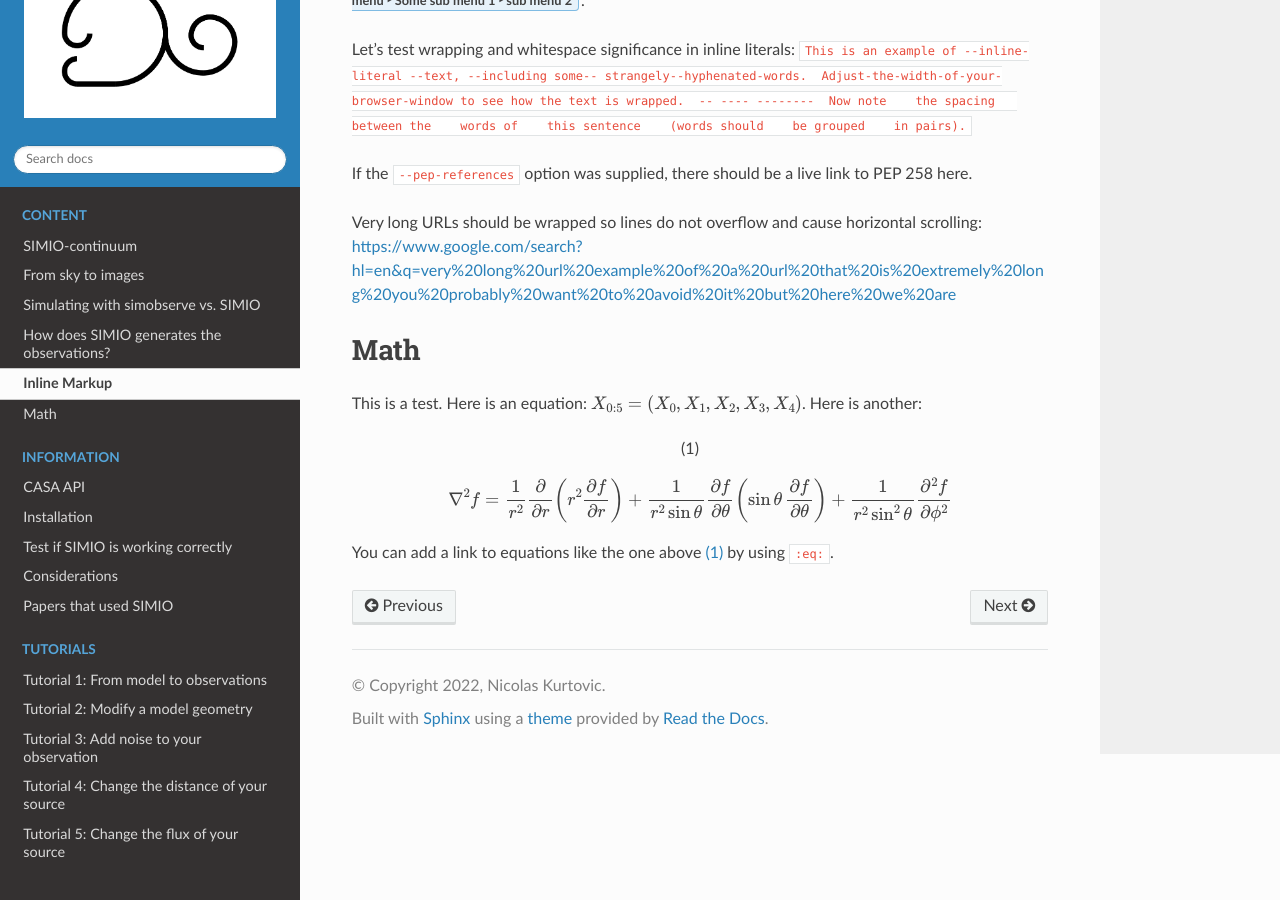
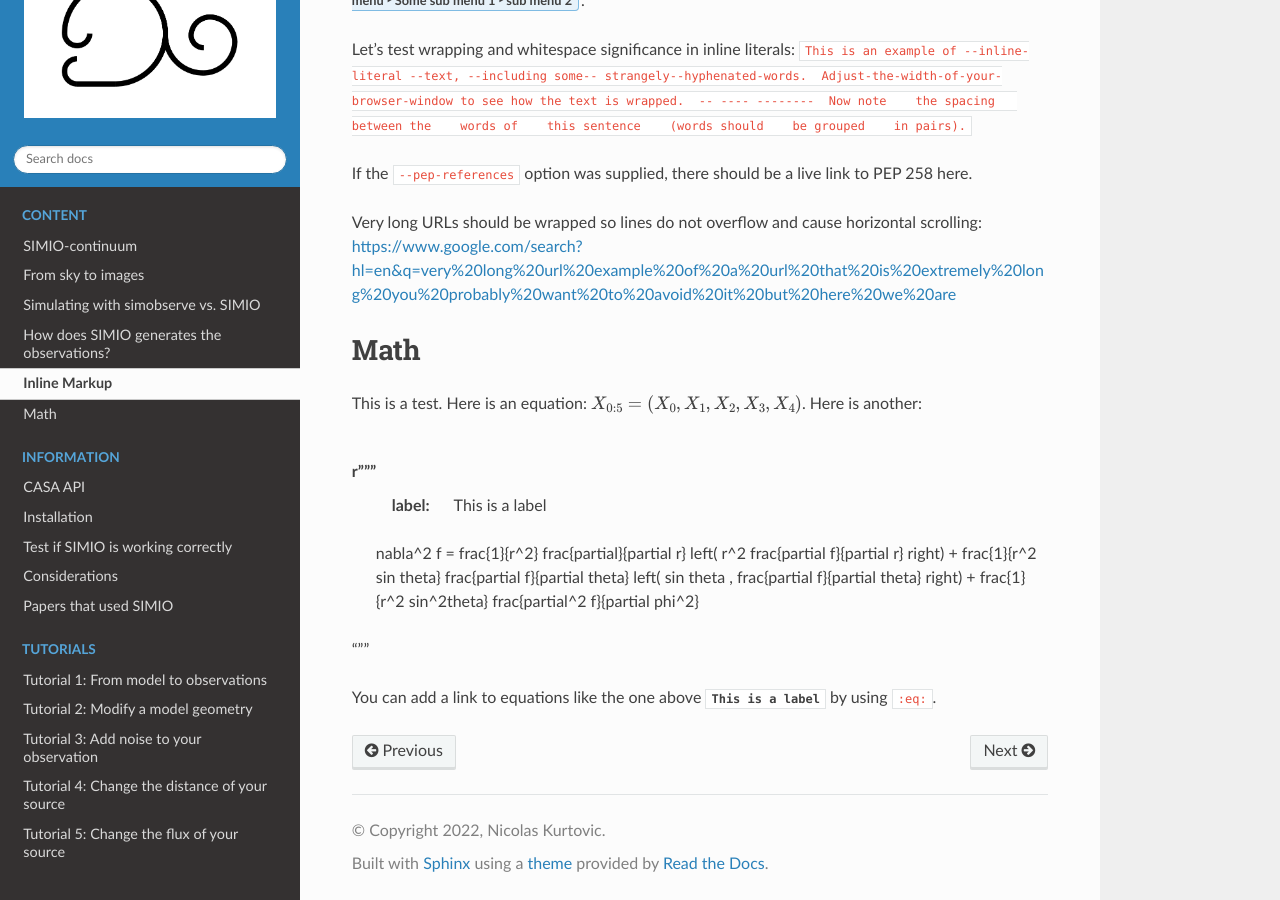
Before and after one commit to nicokurtovic/SIMIO, a Sphinx documentation site: the page built from docs/content/content_9.rst, in a window 1280 px wide and 900 px high, scrolled down 732 px. Built offline with Sphinx 7.4.7 and the Read the Docs theme 2.0.0, drawn with Linux system fonts in a browser that asks for light colours; formulas are drawn with MathJax 3.

```diff
--- a/docs/content/content_9.rst
+++ b/docs/content/content_9.rst
@@ -49,6 +49,7 @@ This is a test. Here is an equation:
 Here is another:
 
 .. math::
+r"""
     :label: This is a label
 
     \nabla^2 f =
@@ -57,5 +58,6 @@ Here is another:
     \frac{1}{r^2 \sin \theta} \frac{\partial f}{\partial \theta}
     \left( \sin \theta \, \frac{\partial f}{\partial \theta} \right) +
     \frac{1}{r^2 \sin^2\theta} \frac{\partial^2 f}{\partial \phi^2}
+"""
 
 You can add a link to equations like the one above :eq:`This is a label` by using ``:eq:``.
```
